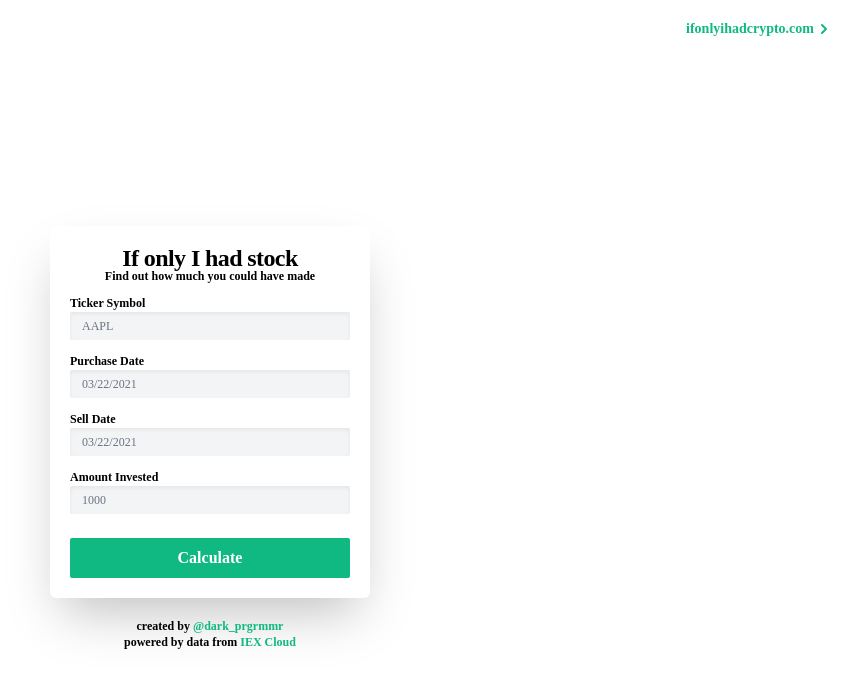
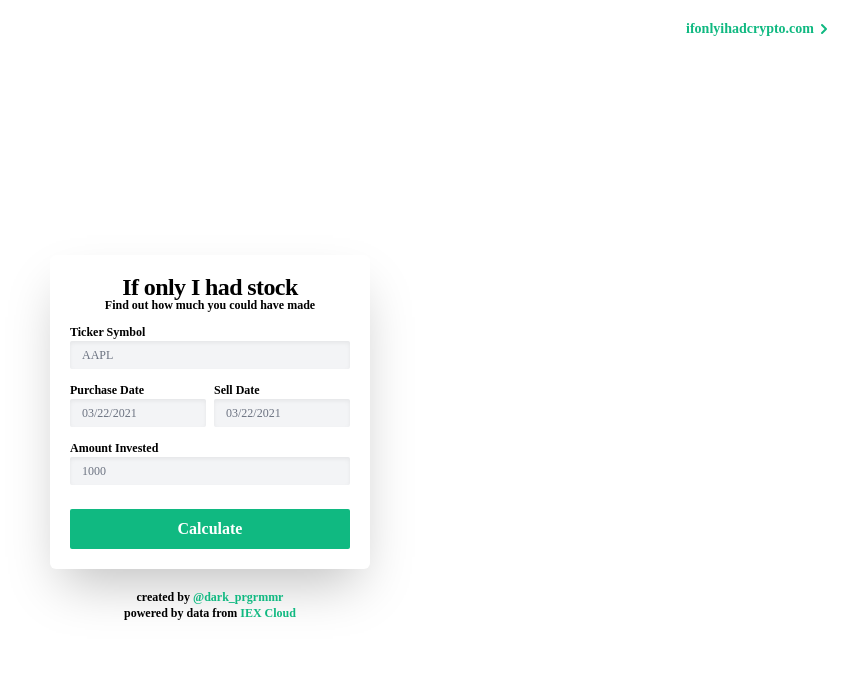
Before and after one commit to farhan-syed/ifonlyihadstock, a React (Create React App) app in the folder client/: page / in a window 1280 px wide. Shown: the top 688 px of the page, without its empty margins (430-1280 px from the left). Built offline with nearby package versions, Linux system fonts and the light colour scheme.

Commit message:
date fields side by side

```diff
--- a/client/src/MainCard.js
+++ b/client/src/MainCard.js
@@ -58,11 +58,17 @@ class Main extends Component {
                     onChange={e => this.change(e)}
                     className="h-7 w-full p-3 text-xs rounded-sm shadow-inner bg-gray-100 border-0 focus:ring-green-500 focus:bg-white"
                 />
-                <p className="pt-3 text-xs font-semibold leading-normal">Purchase Date</p>
-                <DatePicker onChange={date => this.purchaseDateChange(date)}/>
 
-                <p className="pt-3 text-xs font-semibold leading-normal">Sell Date</p>
-                <DatePicker onChange={date => this.sellDateChange(date)}/>
+                <div className="flex flex-row">
+                    <div className="pr-1">
+                        <p className="pt-3 text-xs font-semibold leading-normal">Purchase Date</p>
+                        <DatePicker onChange={date => this.purchaseDateChange(date)}/>
+                    </div>
+                    <div className="pl-1">
+                        <p className="pt-3 text-xs font-semibold leading-normal">Sell Date</p>
+                        <DatePicker onChange={date => this.sellDateChange(date)}/>
+                    </div>
+                </div>
 
                 <p className="pt-3 text-xs font-semibold leading-normal">Amount Invested</p>
                 <input
```
